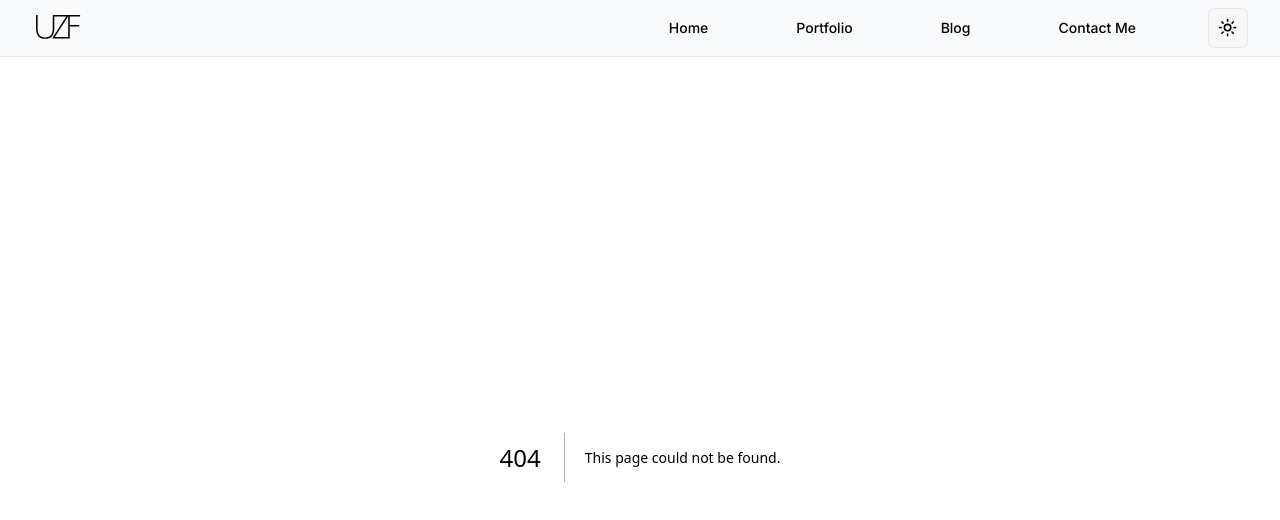
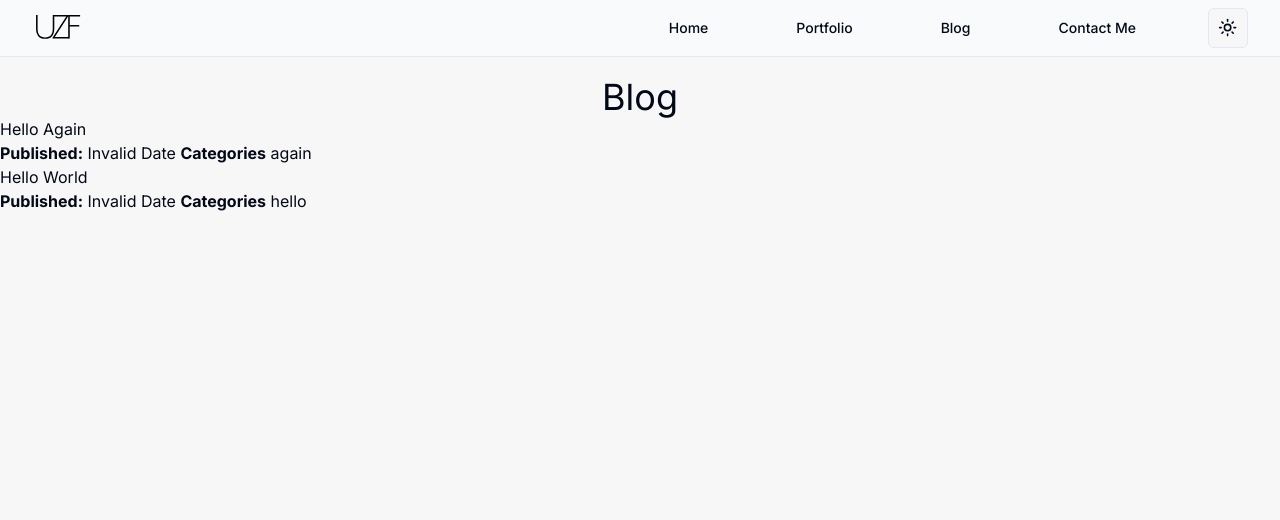
Before and after one commit to Skoomar/umar-farooqi, a Next.js app: page /blog in a window 1280 px wide. Before the commit this address had no page. Shown: the top 520 px of the page. Built offline with nearby package versions, Linux system fonts and the light colour scheme.

Commit message:
Blog is working

```diff
--- /dev/null
+++ b/src/app/blog/(posts)/hello-again/page.mdx
@@ -0,0 +1,9 @@
+# Hello World
+
+Hi, testing this blog again
+
+export const metadata = {
+    title: 'Hello Again',
+    publishDate: '2024-07-04T08:4629Z',
+    tags: ['again']
+}
--- a/src/app/blog/(posts)/hello-world/page.mdx
+++ b/src/app/blog/(posts)/hello-world/page.mdx
@@ -14,4 +14,5 @@ the concept of headless UI component libraries. So I've been using shadcn and lo
 export const metadata = {
     title: 'Hello World',
     publishDate: '2024-06-30T00:0029Z',
+    tags: ['hello']
 }
--- /dev/null
+++ b/src/app/blog/page.tsx
@@ -0,0 +1,15 @@
+import { getPosts } from '@/posts';
+import { Posts } from '@/components/posts';
+
+const BlogHome = async () => {
+    const posts = await getPosts();
+
+    return (
+        <main>
+            <h1 className="text-4xl text-center mt-5">Blog</h1>
+            <Posts posts={posts} />
+        </main>
+    );
+};
+
+export default BlogHome;
--- /dev/null
+++ b/src/components/posts.tsx
@@ -0,0 +1,22 @@
+import { type Post } from '@/posts'
+import Link from 'next/link';
+
+export function Posts({ posts }: { posts: Post[] }) {
+    return (
+        <ol>
+            {posts.map(({ slug, title, publishDate, tags }) => (
+                <li key={slug}>
+                    <h2>
+                        <Link href={`/${slug}`}>{title}</Link>
+                    </h2>
+                    <p>
+                        <strong>Published:</strong>{' '}
+                        {new Date(publishDate).toLocaleDateString()}{' '}
+                        <strong>Categories</strong>{' '}
+                        {tags.map((tag: string, i: number) => `${i ? ', ' : ''}${tag}`)}
+                    </p>
+                </li>
+            ))}
+        </ol>
+    )
+}
--- a/src/mdx-components.tsx
+++ b/src/mdx-components.tsx
@@ -3,7 +3,7 @@ import type { ComponentPropsWithoutRef } from 'react';
 // import { Heading } from '@/components/blog-markdown/heading';
 
 function Heading(props: ComponentPropsWithoutRef<'h1'>) {
-    return <h1 className="text-4xl text-center" {...props} />;
+    return <h1 className="text-4xl text-center mt-5" {...props} />;
 }
 
 export function useMDXComponents(components: MDXComponents): MDXComponents {
--- /dev/null
+++ b/src/posts.ts
@@ -0,0 +1,28 @@
+import { readdir } from 'node:fs/promises';
+
+export interface Post {
+    slug: string;
+    title: string;
+    publishDate: string;
+    tags: string[];
+}
+
+export async function getPosts(): Promise<Post[]> {
+    // Retrieve slugs from post routes
+    const slugs = (
+        await readdir('./src/app/blog/(posts)', { withFileTypes: true })
+    ).filter(dirent => dirent.isDirectory());
+
+    // Retieve metadata from MDX files
+    const posts = await Promise.all(
+        slugs.map(async ({ name }) => {
+            const { metadata } = await import(`./app/blog/(posts)/${name}/page.mdx`);
+            return { slug: name, ...metadata };
+        })
+    );
+
+    // Sort posts from newest to oldest
+    posts.sort((a, b) => +new Date(b.publishDate) - +new Date(a.publishDate));
+
+    return posts;
+}
```
